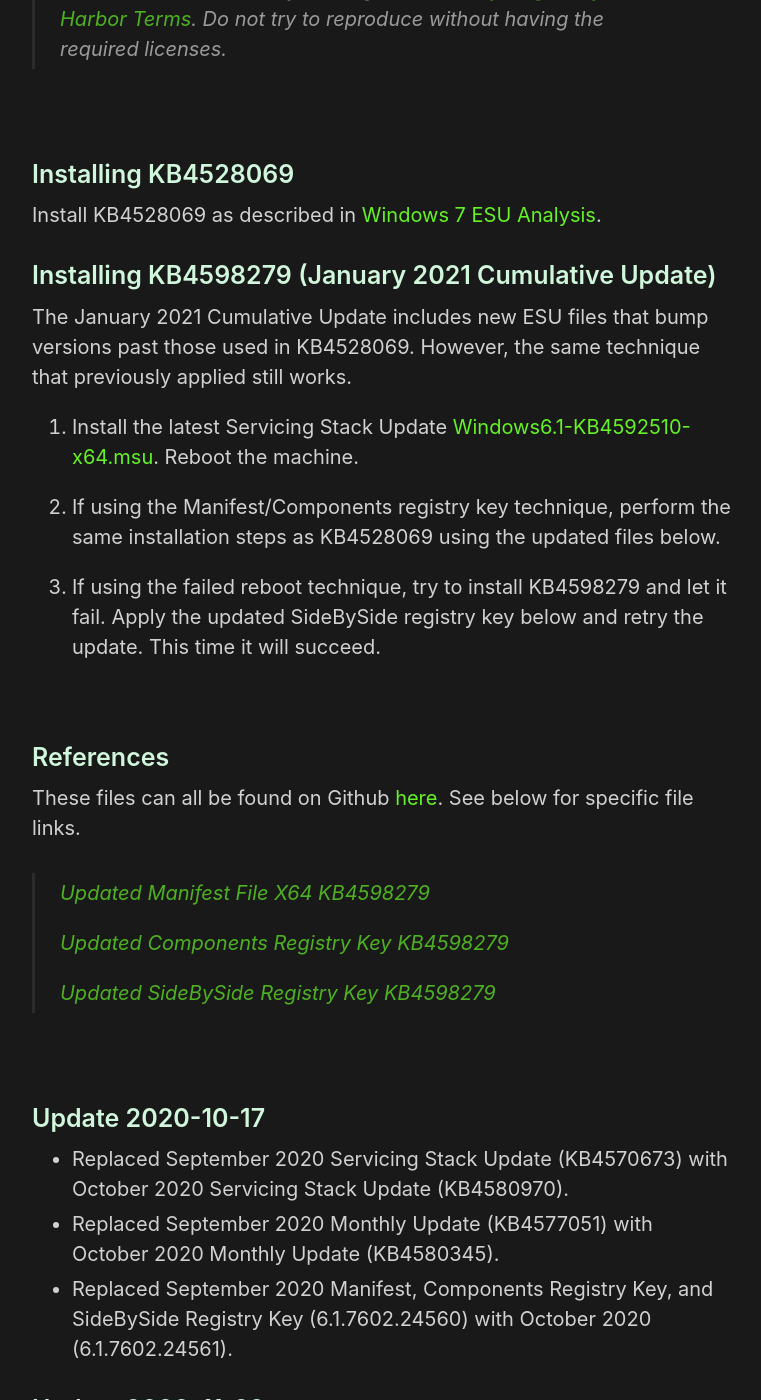
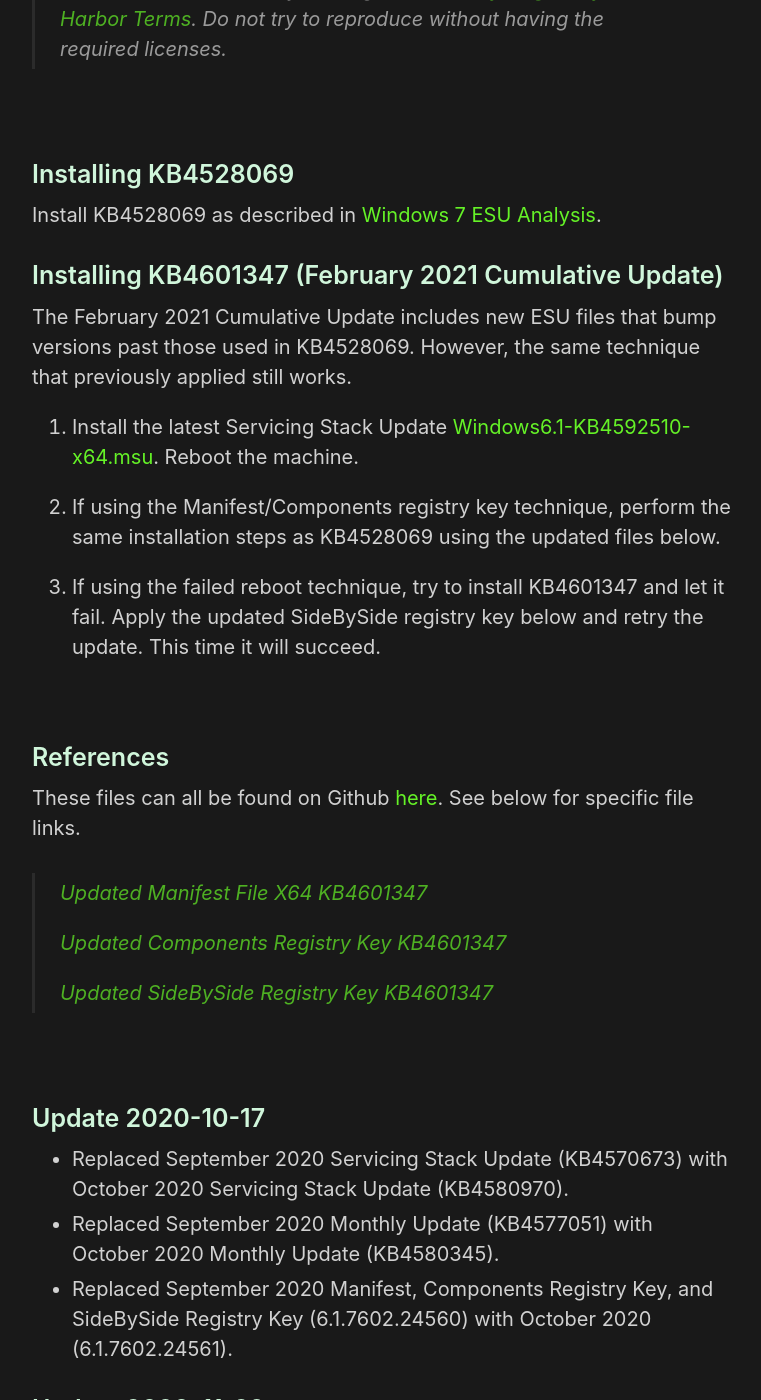
Before and after one commit to HackAndPwn/HackAndPwn.github.io, a Jekyll site: the page built from _posts/2020-09-12-windows-7-esu-analysis-updates.md, in a window 1280 px wide and 1400 px high, scrolled down 731 px. Shown: the whole window, without its empty margins (258-1019 px from the left). Built offline with Jekyll 4.4.1, drawn with Linux system fonts in a browser that asks for light colours; some of the changed text lies outside the part shown.

Commit message:
February 2021 analysis updates

```diff
--- a/_posts/2020-09-12-windows-7-esu-analysis-updates.md
+++ b/_posts/2020-09-12-windows-7-esu-analysis-updates.md
@@ -19,15 +19,15 @@ Please reference the original post for the majority of the instructions.  This p
 
 Install KB4528069 as described in [Windows 7 ESU Analysis](https://hackandpwn.com/windows-7-esu-analysis).
 
-### Installing KB4598279 (January 2021 Cumulative Update)
+### Installing KB4601347 (February 2021 Cumulative Update)
 
-The January 2021 Cumulative Update includes new ESU files that bump versions past those used in KB4528069.  However, the same technique that previously applied still works.
+The February 2021 Cumulative Update includes new ESU files that bump versions past those used in KB4528069.  However, the same technique that previously applied still works.
 
 1. Install the latest Servicing Stack Update [Windows6.1-KB4592510-x64.msu](https://github.com/HackAndPwn/Windows-7-Patching/raw/master/06_ESU_Updates/01_Windows6.1-KB4592510-x64.msu).  Reboot the machine.
 
 2. If using the Manifest/Components registry key technique, perform the same installation steps as KB4528069 using the updated files below.
 
-3. If using the failed reboot technique, try to install KB4598279 and let it fail.  Apply the updated SideBySide registry key below and retry the update.  This time it will succeed.
+3. If using the failed reboot technique, try to install KB4601347 and let it fail.  Apply the updated SideBySide registry key below and retry the update.  This time it will succeed.
 
 <br>
 
@@ -35,11 +35,11 @@ The January 2021 Cumulative Update includes new ESU files that bump versions pas
 
 These files can all be found on Github [here](https://github.com/HackAndPwn/Windows-7-ESU-Analysis).  See below for specific file links.
 
-> [Updated Manifest File X64 KB4598279](https://github.com/HackAndPwn/Windows-7-ESU-Analysis/raw/master/2021_01/amd64_microsoft-windows-s..edsecurityupdatesai_31bf3856ad364e35_6.1.7602.24564_none_c8ab7f62364c8ab3.manifest)
+> [Updated Manifest File X64 KB4601347](https://github.com/HackAndPwn/Windows-7-ESU-Analysis/raw/master/2021_02/amd64_microsoft-windows-s..edsecurityupdatesai_31bf3856ad364e35_6.1.7602.24565_none_c8ac7fac364ba40a.manifest)
 >
-> [Updated Components Registry Key KB4598279](https://github.com/HackAndPwn/Windows-7-ESU-Analysis/raw/master/2021_01/ComponentsRegistryKey.reg)
+> [Updated Components Registry Key KB4601347](https://github.com/HackAndPwn/Windows-7-ESU-Analysis/raw/master/2021_02/ComponentsRegistryKey.reg)
 >
-> [Updated SideBySide Registry Key KB4598279](https://github.com/HackAndPwn/Windows-7-ESU-Analysis/raw/master/2021_01/SideBySideRegistryKey.reg)
+> [Updated SideBySide Registry Key KB4601347](https://github.com/HackAndPwn/Windows-7-ESU-Analysis/raw/master/2021_02/SideBySideRegistryKey.reg)
 
 <br>
 
@@ -61,3 +61,7 @@ These files can all be found on Github [here](https://github.com/HackAndPwn/Wind
 ### Update 2021-01-17
 * Replaced December 2020 Monthly Update (KB4592471) with January 2021 Monthly Update (KB4598279).
 * Replaced December 2020 Manifest, Components Registry Key, and SideBySide Registry Key (6.1.7602.24563) with January 2021 (6.1.7602.24564).
+
+### Update 2021-02-17
+* Replaced January 2020 Monthly Update (KB4598279) with February 2021 Monthly Update (KB4601347).
+* Replaced January 2020 Manifest, Components Registry Key, and SideBySide Registry Key (6.1.7602.24564) with February 2021 (6.1.7602.24565).
```
Also changed, not shown: other parts of _posts/2020-09-12-windows-7-esu-analysis-updates.md (+1 -1 lines).
